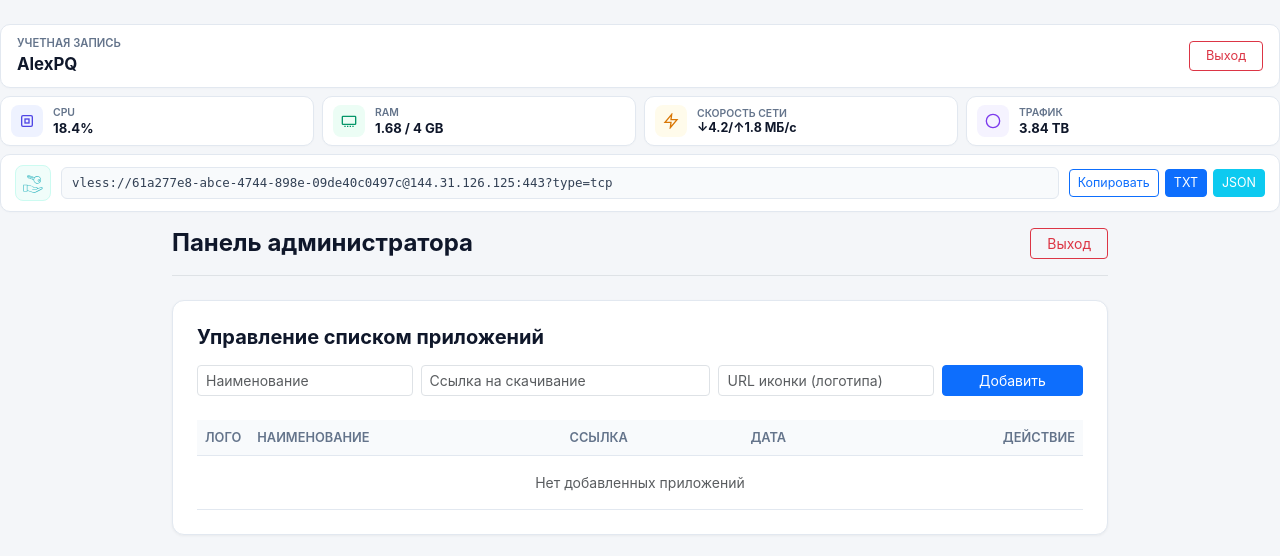
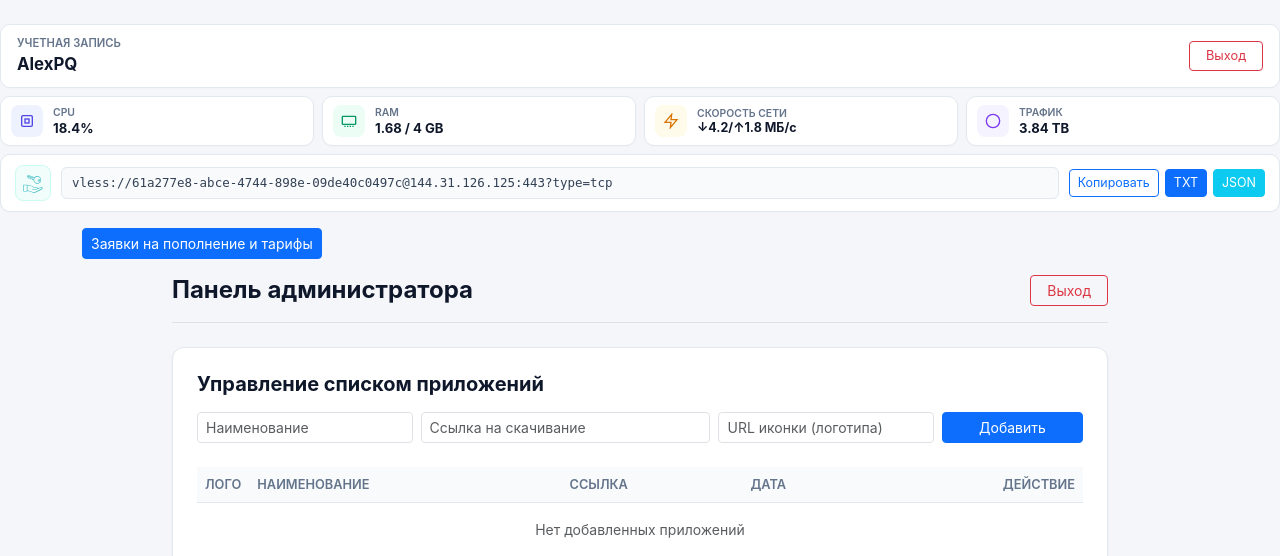
Before and after one commit to alexpikman/proxy.pqnet.ru, a PHP site: page /admin.php in a window 1280 px wide. Shown: the top 556 px of the page. Run offline with PHP 8.4, Linux system fonts and the light colour scheme; the visitor is signed in with stand-in values (Sample User, id 1); data comes from the database, SQL or seed files in the repository; data that the repository does not hold is empty.

Commit message:
Link admin panel to top-up review

```diff
--- a/admin.php
+++ b/admin.php
@@ -118,6 +118,7 @@ $apps = $db->query("SELECT * FROM apps ORDER BY id DESC")->fetchAll(PDO::FETCH_A
 </head>
 <body class="py-4">
 <?php renderServerHeaderStatus(); ?>
+<div class="container mb-3"><a class="btn btn-primary btn-sm" href="/admin/wallet-page.php">Заявки на пополнение и тарифы</a></div>
 <div class="container" style="max-width: 960px;">
     <div class="d-flex justify-content-between align-items-center mb-4 pb-3 border-bottom">
         <h4 class="fw-bold mb-0" style="color: #0f172a;">Панель администратора</h4>
```
